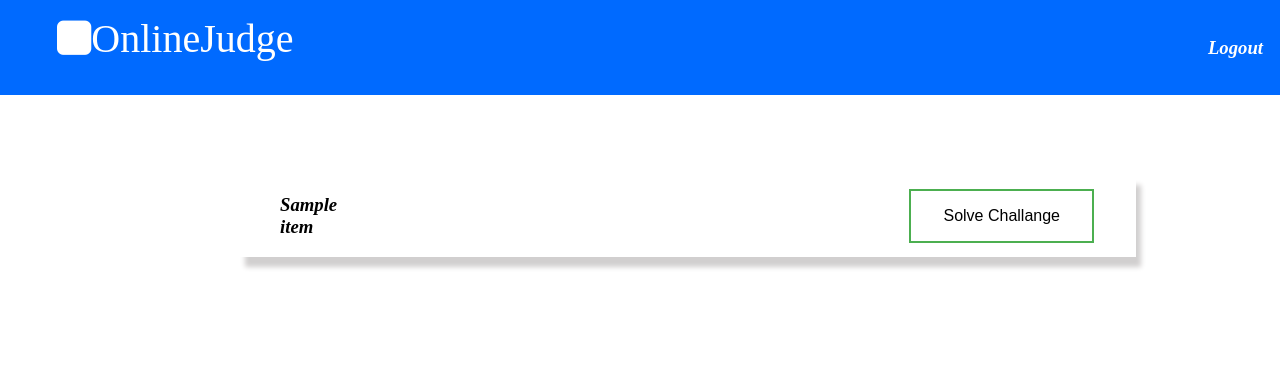
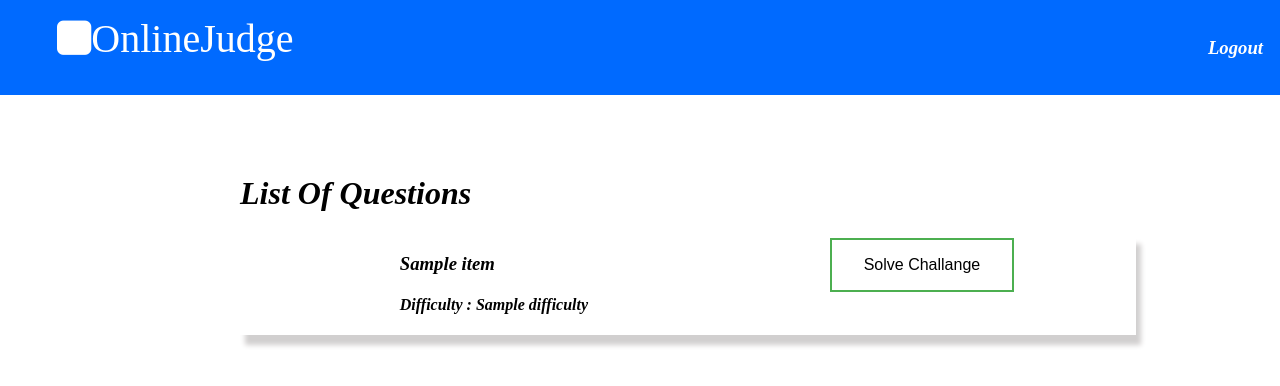
Before and after one commit to segupavankumar/OnlineJudge, a Django app: page / in a window 1280 px wide. Shown: the top 386 px of the page. Run offline with Django 3.2, Linux system fonts and the light colour scheme; a user stored in the database is signed in; tables that the repository leaves empty hold one stand-in row (values such as "Sample post"); a database or web service that is not in the repository returns one stand-in record (values such as "Sample title"); data that the repository does not hold is empty.

Commit message:
Created questions api with sorting and added frontend to api and added questions in the data base

```diff
--- a/OJBackend/OJ/models.py
+++ b/OJBackend/OJ/models.py
@@ -28,6 +28,7 @@ class Problem(models.Model):
     title = models.CharField(max_length=300)
     description = FroalaField()
     status = models.CharField(max_length=10, default='Unsolved',validators=[check,])
+    difficulty = models.CharField(max_length=10, default='Easy')
     time_limit = models.IntegerField(default=1)
     memory_limit = models.IntegerField(default=128)
     score = models.FloatField(default=0, validators=[score_check])
@@ -40,8 +41,8 @@ class Problem(models.Model):
 
 class TestCases(models.Model):
     problem = models.ForeignKey(Problem, on_delete=models.CASCADE)
-    input = FroalaField()
-    output = FroalaField()
+    input = models.TextField()
+    output = models.TextField()
     date_created = models.DateTimeField(auto_now_add=True)
     date_modified = models.DateTimeField(auto_now=True)
 
--- a/OJBackend/OJ/static/main.css
+++ b/OJBackend/OJ/static/main.css
@@ -66,7 +66,7 @@ body{
 
 .Question ul{
     display: flex;
-    justify-content:space-between;
+    justify-content:space-around;
     list-style-type: none;
 }
 
--- a/OJBackend/OJ/templates/home.html
+++ b/OJBackend/OJ/templates/home.html
@@ -13,18 +13,21 @@
         </ul>
 </div>
 <div class="Question-list">
-
+    <h1>List Of Questions</h1>
     {% for question in data %}
         <a href="/">
             <div class="Question">
                 <ul>
+                    <li style = "width:300%;">
+                        <h3 class="question-title">{{question.title}}</h3>
+                    </li>
                     <li>
-                        <h3 class="question-title">{{question.title}}</h3>
+                        <h4>Difficulty : {{question.difficulty}}</h4>
                     </li>
                     <!-- <li>
                         <h3>status</h3>
                     </li> -->
-                    <li style="padding-right: 40px; padding-top:10px">
+                    <li style = "width:auto;display:flex; align-items:right">
                         <a href = "{% url 'problem_view' question.id %}">
                             <button class="button button1" role="button">Solve Challange</button>
                         </a>
--- a/OJBackend/api/serializers.py
+++ b/OJBackend/api/serializers.py
@@ -6,4 +6,4 @@ from OJ.models import User, Problem, TestCases, Submissions
 class ProblemSerializer(ModelSerializer):
     class Meta:
         model = Problem
-        fields = ('id','title', 'description', 'status', 'time_limit', 'memory_limit', 'score')
+        fields = ('id','title', 'description', 'status', 'time_limit', 'memory_limit', 'score','difficulty')
```
Also changed, not shown: OJBackend/OJ/migrations/0001_initial.py (added), OJBackend/OJ/migrations/__init__.py (added), OJBackend/db.sqlite3.
